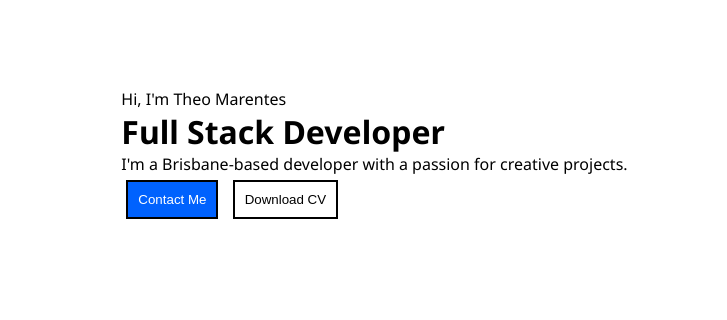
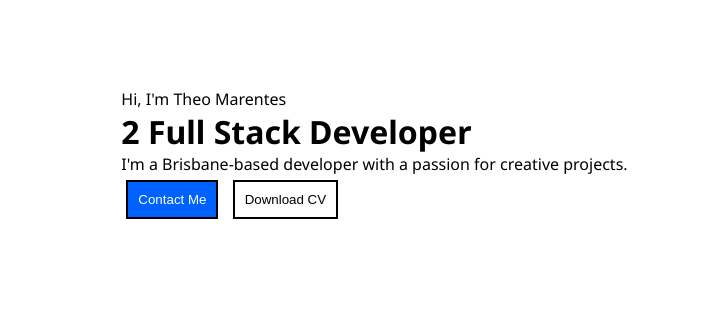
Before and after one commit to TMarentes/portfolio, a plain HTML site: page index.html in a window 1280 px wide. Shown: the part 147-467 px from the top of the page, 553-1280 px from the left. Drawn offline with Linux system fonts and the light colour scheme.

Commit message:
updated readme

```diff
--- a/index.html
+++ b/index.html
@@ -35,7 +35,7 @@
             <img src="images/header-logo.jpg" alt="" class="hero-img">
             <div class="hero-text">
                 <p>Hi, I'm Theo Marentes</p>
-                <h1>Full Stack Developer</h1>
+                <h1>2 Full Stack Developer</h1>
                 <p>I'm a Brisbane-based developer with a passion for creative projects.</p>
                 <button onclick="window.location.href='pages/contact.html';" class="contact-button">Contact Me</button>
                 <a href="files/resume.pdf" download="proposed_file_name"><button class="download-cv">Download CV</button></a>
```
